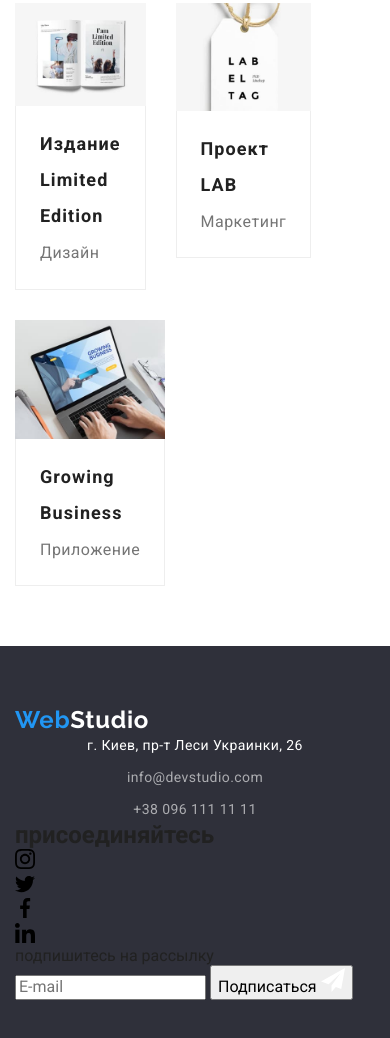
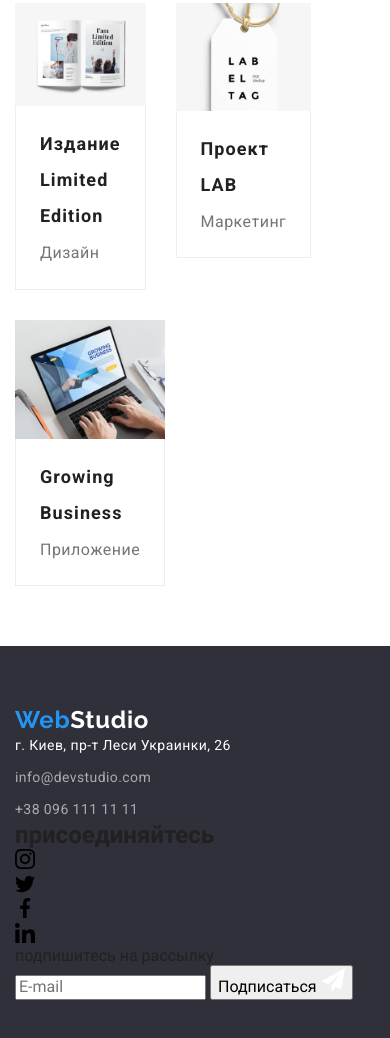
Before and after one commit to svetlana-padalka/goit-markup-hw-08, a plain HTML site: page portfolio.html in a window 390 px wide. Shown: the part 1285-2323 px from the top of the page. Drawn offline with nearby package versions, Linux system fonts and the light colour scheme.

Commit message:
Fix footer

```diff
--- a/sass/layout/_footer.scss
+++ b/sass/layout/_footer.scss
@@ -38,8 +38,8 @@
 
 // 0px - 1199px
 @media screen and (max-width: 1199px) {
-  .contact-list__item:not(:last-child) {
-    margin-bottom: 8px;
+  .footer__contact {
+    text-align: center;
   }
 
   .footer__address {
@@ -47,10 +47,13 @@
     justify-content: center;
     align-items: center;
   }
+  .contact-list__item:not(:last-child) {
+    margin-bottom: 8px;
+  }
 
-  .contact-list__item {
-    text-align: center;
-  }
+  // .contact-list__item {
+  //   text-align: center;
+  // }
 }
 
 // 0px - 767px
```
Also changed, not shown: css/main.css, css/main.min.css, 2 other files.
